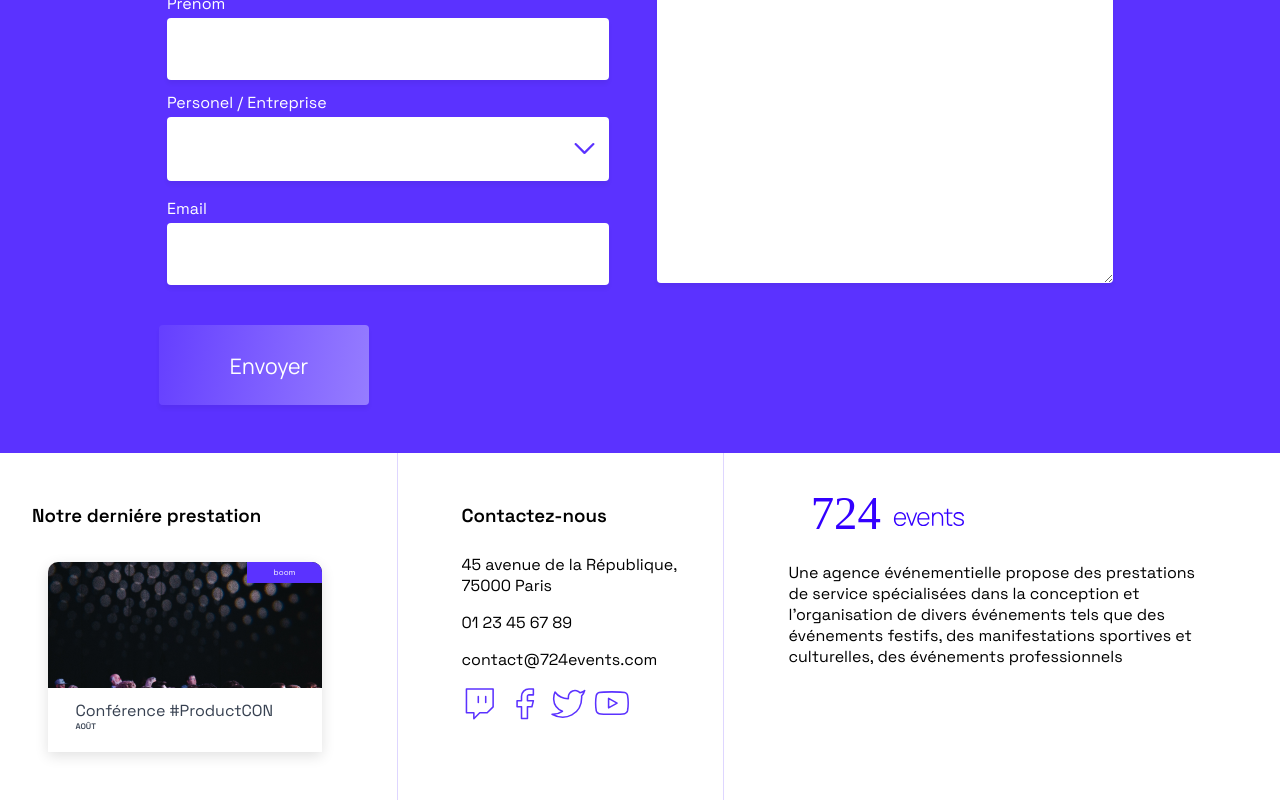
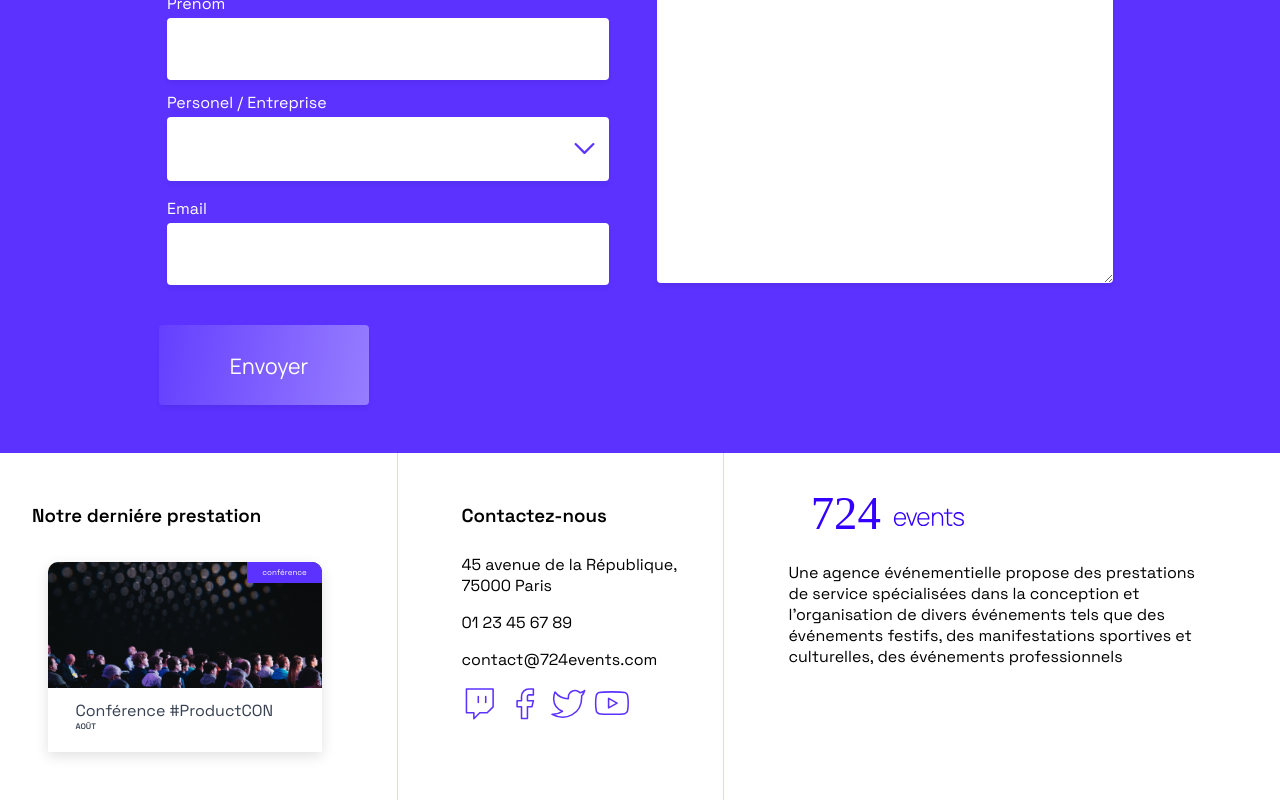
Before and after one commit to jeromehauretouzet/JeromeHaureTouzet_09_14072025, a React (Create React App) app: page / in a window 1280 px wide. Shown: the part 5660-6460 px from the top of the page. Built offline with nearby package versions, Linux system fonts and the light colour scheme.

Commit message:
FIX: EventCard css img + type event

```diff
--- a/src/components/EventCard/style.scss
+++ b/src/components/EventCard/style.scss
@@ -26,6 +26,11 @@
       font-size: 8px;
       width: 75px;
       height: 21px;
+    }
+    // <--- Correction de la visivilité de l'image dans CardEvent
+    img {
+        object-fit: cover;//                                            --- L'image va "couvrir" l'espace
+        width: 100%;//                                                  --- L'image prend toute la largeur du conteneur
     }
   }
   background: #ffffff;
--- a/src/pages/Home/index.js
+++ b/src/pages/Home/index.js
@@ -127,7 +127,8 @@ const Page = () => {
             title={lastEvent?.title}
             date={new Date(lastEvent?.date)}
             small
-            label="boom"
+            // <--- Correction du type de l'évènement (à la place de "Boom")
+            label={lastEvent?.type} //                                                   --- Type de l'évènement
           />
         </div>
         <div className="col contact">
```
